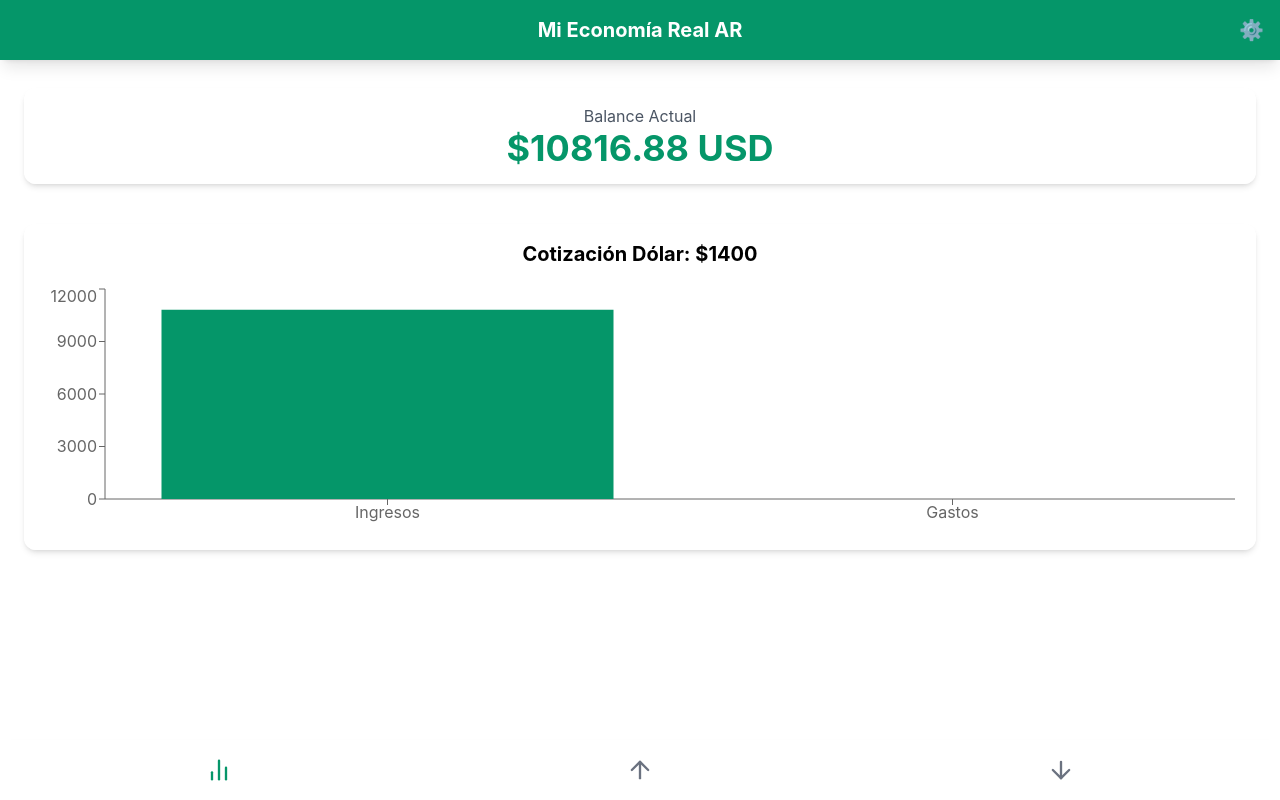
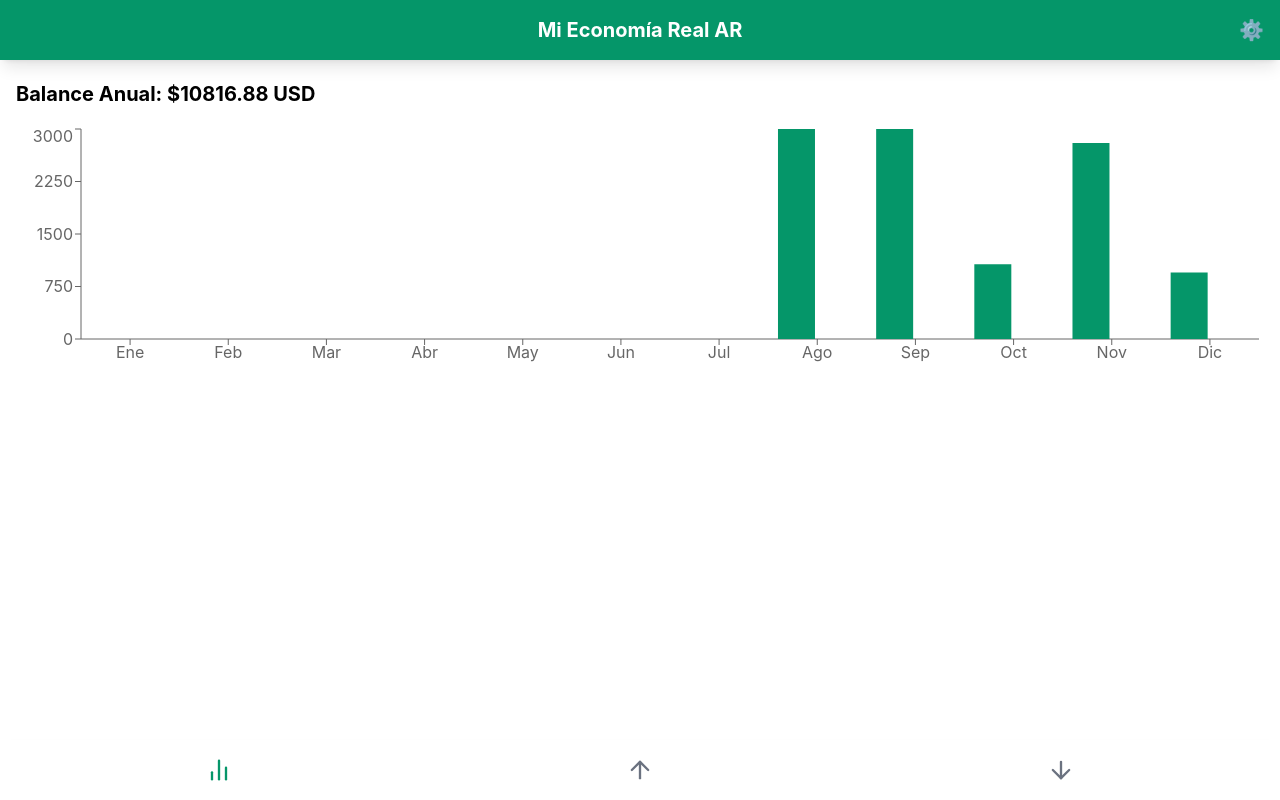
Before and after one commit to frenciaj/mi-economia-real-ar, a React (Vite) app: page / in a window 1280 px wide. Built offline with nearby package versions, Linux system fonts and the light colour scheme.

Commit message:
Update DashboardTab.jsx

```diff
--- a/src/components/DashboardTab.jsx
+++ b/src/components/DashboardTab.jsx
@@ -1,38 +1,32 @@
-import { BarChart, Bar, XAxis, YAxis, Tooltip, ResponsiveContainer } from 'recharts'
-import { useStore } from '../App'
+import { ResponsiveContainer, BarChart, Bar, XAxis, YAxis, Tooltip } from 'recharts';
+import { useStore } from '../App';
 
-export function DashboardTab() {
-  const { ingresos, gastos, config } = useStore()
+const DashboardTab = () => {
+  const { ingresos, gastos, config } = useStore();
+  const meses = ['Ene', 'Feb', 'Mar', 'Abr', 'May', 'Jun', 'Jul', 'Ago', 'Sep', 'Oct', 'Nov', 'Dic'];
 
-  const totalIngresos = ingresos.reduce((s, i) => s + i.monto, 0)
-  const totalGastos = gastos.reduce((s, g) => s + (g.montoUsd || 0), 0)
-  const balance = totalIngresos - totalGastos
+  const data = meses.map((mes, i) => ({
+    mes,
+    ingresos: ingresos.filter((item) => item.mes === i).reduce((sum, item) => sum + item.monto, 0),
+    gastos: gastos.filter((item) => item.mes === i).reduce((sum, item) => sum + item.montoUsd, 0),
+  }));
+
+  const totalBalance = data.reduce((sum, d) => sum + d.ingresos - d.gastos, 0);
 
   return (
-    <div className="p-6">
-      <div className="grid grid-cols-1 gap-6 mb-8">
-        <div className="card text-center">
-          <p className="text-gray-600">Balance Actual</p>
-          <p className={`text-4xl font-bold ${balance >= 0 ? 'text-emerald-600' : 'text-red-600'}`}>
-            ${balance.toFixed(2)} USD
-          </p>
-        </div>
-      </div>
+    <div className="p-4">
+      <h2 className="text-xl font-bold mb-4">Balance Anual: ${totalBalance.toFixed(2)} USD</h2>
+      <ResponsiveContainer width="100%" height={250}>
+        <BarChart data={data}>
+          <XAxis dataKey="mes" />
+          <YAxis />
+          <Tooltip />
+          <Bar dataKey="ingresos" fill="#059669" />
+          <Bar dataKey="gastos" fill="#ef4444" />
+        </BarChart>
+      </ResponsiveContainer>
+    </div>
+  );
+};
 
-      <div className="card">
-        <h2 className="text-xl font-bold mb-4 text-center">Cotización Dólar: ${config.cotizDolar}</h2>
-        <ResponsiveContainer width="100%" height={250}>
-          <BarChart data={[
-            { name: 'Ingresos', value: totalIngresos },
-            { name: 'Gastos', value: totalGastos },
-          ]}>
-            <XAxis dataKey="name" />
-            <YAxis />
-            <Tooltip />
-            <Bar dataKey="value" fill="#059669" />
-          </BarChart>
-        </ResponsiveContainer>
-      </div>
-    </div>
-  )
-}
+export { DashboardTab };
```
